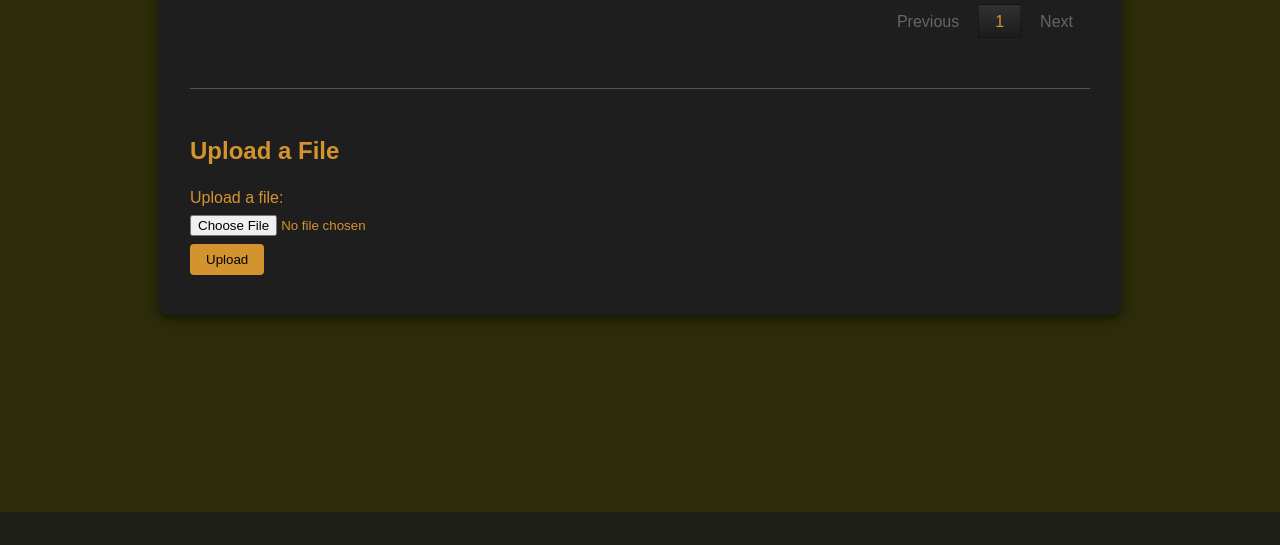
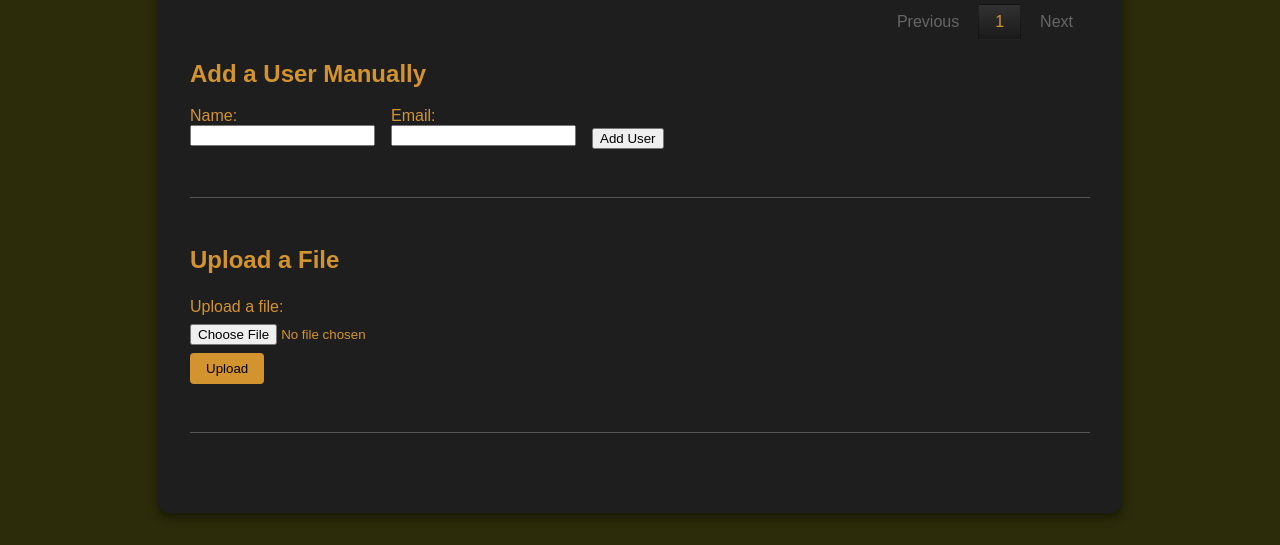
Before and after one commit to brianclements03/docker_flask_app_ai_project, a Flask app: page / in a window 1280 px wide. Shown: the part 288-833 px from the top of the page. Before the commit the page ends 800 px from the top, so only its background shows below. Run offline with Flask 3, Linux system fonts and the light colour scheme; parts of the project's set-up code (start-up, migrations or seed data) failed here and were passed over; some libraries are stand-ins or nearby versions.

Commit message:
improved some flash functionality

```diff
--- a/app/routes.py
+++ b/app/routes.py
@@ -13,6 +13,8 @@ ALLOWED_EXTENSIONS = {'xlsx'}
 def allowed_file(filename):
     return '.' in filename and \
         filename.rsplit('.',1)[1].lower() in ALLOWED_EXTENSIONS
+
+#main app functionality: display web app
 
 main = Blueprint('main', __name__)
 
@@ -34,14 +36,14 @@ UPLOAD_FOLDER = '/flask-app/uploads'  # this is inside the container
 def upload_file():
     if 'file' not in request.files:
         # return "No file part", 400 #updating this to flash instead of landing on white page
-        flash("No file part")
+        flash("No file part", "upload")
         return redirect(url_for('main.home'))
 
     file = request.files['file']
 
     if file.filename == '':
         # return "No selected file", 400 #ditto above
-        flash("No selected file")
+        flash("No selected file", "upload")
         return redirect(url_for('main.home'))
 
     os.makedirs(UPLOAD_FOLDER, exist_ok=True)
@@ -57,8 +59,29 @@ def upload_file():
             db.session.add(user)
 
         db.session.commit()
-        flash(f"File '{file.filename}' uploaded and {len(df)} records inserted!", "success")
+        flash(f"File '{file.filename}' uploaded and {len(df)} records inserted!", "upload")
     except Exception as e:
-        flash(f"Failed to process file: {e}")
+        flash(f"Failed to process file: {e}", "upload")
 
     return redirect(url_for('main.home'))
+
+# manually add a user using a form in the html
+@main.route('/add_user', methods=['POST'])
+def add_user():
+    name = request.form.get('name')
+    email = request.form.get('email')
+
+    if not name or not email:
+        flash('Name and email are required.', 'add_user')
+        return redirect(url_for('main.home'))
+
+    try:
+        new_user = MyTable(name=name, email=email)
+        db.session.add(new_user)
+        db.session.commit()
+        flash(f"User '{name}' added successfully!", 'add_user')
+    except Exception as e:
+        db.session.rollback()
+        flash(f"Failed to add user: {e}", 'add_user')
+
+    return redirect(url_for('main.home'))
--- a/app/templates/home.html
+++ b/app/templates/home.html
@@ -127,25 +146,50 @@
             <p>No users found in the database.</p>
         {% endif %}
 
+        <!-- add user manually flash -->
+        {% with messages = get_flashed_messages(category_filter=['add_user']) %}
+            {% if messages %}
+                {% for message in messages %}
+                <div class="flash">{{ message }}</div>
+                {% endfor %}
+            {% endif %}
+            {% endwith %}
+
+        <h2>Add a User Manually</h2>
+        <form action="/add_user" method="POST" style="display: flex; gap: 1rem; align-items: center; flex-wrap: wrap;">
+            <div>
+                <label for="name">Name:</label><br>
+                <input type="text" name="name" id="name" required>
+            </div>
+            <div>
+                <label for="email">Email:</label><br>
+                <input type="email" name="email" id="email" required>
+            </div>
+            <div>
+                <button type="submit" style="margin-top: 1.5rem;">Add User</button>
+            </div>
+        </form>
+
         <hr>
         <h2>Upload a File</h2>
 
+        <!-- upload doc flash -->
+        {% with messages = get_flashed_messages(category_filter=['upload']) %}
+            {% if messages %}
+                {% for message in messages %}
+                <div class="flash">{{ message }}</div>
+                {% endfor %}
+            {% endif %}
+            {% endwith %}
 
-        <!-- Flash messages appear near upload -->
-        {% with messages = get_flashed_messages() %}
-        {% if messages %}
-            {% for message in messages %}
-                <div class="flash">{{ message }}</div>
-            {% endfor %}
-        {% endif %}
-        {% endwith %}
-
+        <!-- Upload Form functionality -->
         <form action="/upload" method="POST" enctype="multipart/form-data" class="upload-form">
             <label for="file">Upload a file:</label>
             <input type="file" name="file" id="file" required>
             <button type="submit">Upload</button>
         </form>
-    </main>
+
+        <hr>
 
     <!-- jQuery and DataTables JS -->
     <script src="https://code.jquery.com/jquery-3.7.0.min.js"></script>
```
Also changed, not shown: other parts of app/templates/home.html (+24 -5 lines).
